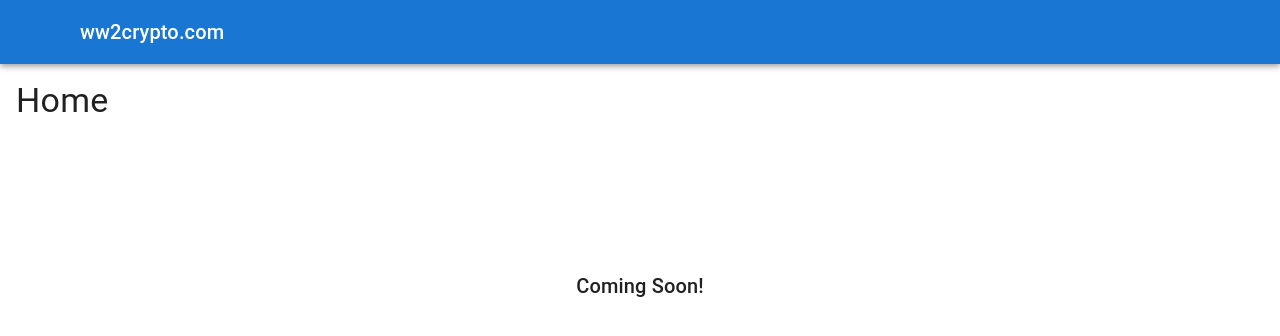
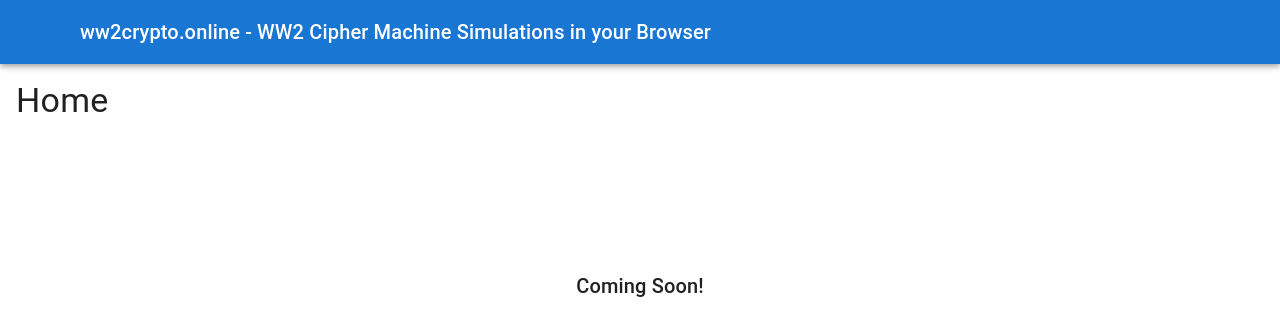
Before and after one commit to gremmie/ww2crypto, a React (Vite) app: page / in a window 1280 px wide. Shown: the top 336 px of the page. Built offline with nearby package versions, Linux system fonts and the light colour scheme; some icons are missing.

Commit message:
Update site title branding.

```diff
--- a/src/features/main/mainApp.tsx
+++ b/src/features/main/mainApp.tsx
@@ -22,6 +22,8 @@ export function MainApp() {
     setDrawerOpen(false);
   };
 
+  const siteTagLine = " - WW2 Cipher Machine Simulations in your Browser";
+
   return (
     <Box sx={{ flexGrow: 1 }}>
       <AppBar position="static">
@@ -37,7 +39,14 @@ export function MainApp() {
             <MenuIcon />
           </IconButton>
           <Typography variant="h6" component="div" sx={{ flexGrow: 1 }}>
-            ww2crypto.com
+            ww2crypto.online
+            <Typography
+              variant="h6"
+              component="span"
+              sx={{ display: { xs: "none", md: "inline" } }}
+            >
+              {siteTagLine}
+            </Typography>
           </Typography>
         </Toolbar>
       </AppBar>
```
